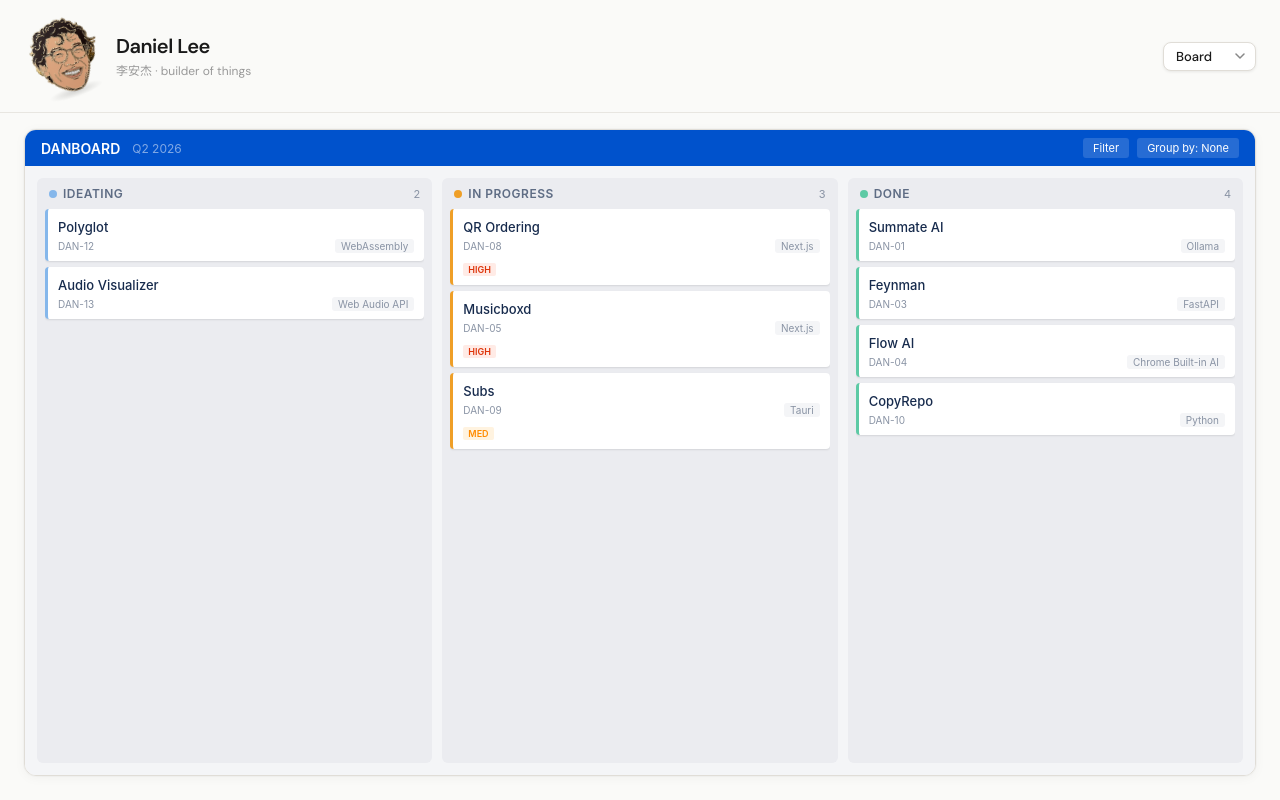
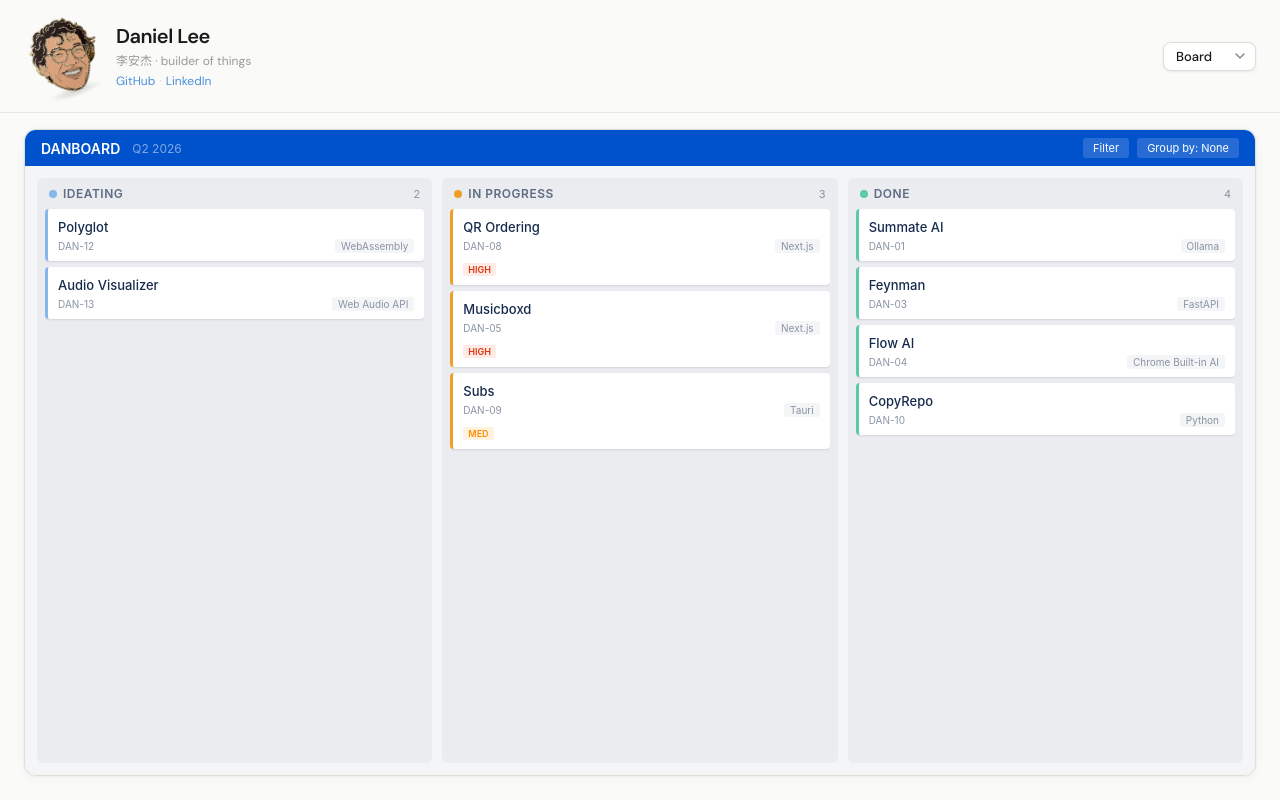
Before and after one commit to danleeaj/danleeaj.github.io, a React (Vite) app: page / in a window 1280 px wide. Built offline with nearby package versions, Linux system fonts and the light colour scheme.

Commit message:
Added social links with cute lil animation

```diff
--- a/src/pages/Portfolio.jsx
+++ b/src/pages/Portfolio.jsx
@@ -1,4 +1,40 @@
 import { useState } from "react";
+
+function SocialLink({ href, children }) {
+  const [hovered, setHovered] = useState(false);
+  return (
+    <a
+      href={href}
+      target="_blank"
+      rel="noopener noreferrer"
+      onMouseEnter={() => setHovered(true)}
+      onMouseLeave={() => setHovered(false)}
+      style={{
+        color: hovered ? "#2563eb" : "#4a90d9",
+        textDecoration: "none",
+        display: "inline-block",
+        position: "relative",
+        transition: "transform 0.3s ease, color 0.3s ease",
+        transform: hovered ? "scale(1.03)" : "translateY(0) scale(1)",
+      }}
+    >
+      {children}
+      <span
+        style={{
+          position: "absolute",
+          left: 0,
+          bottom: -1,
+          height: 1.5,
+          background: "#2563eb",
+          borderRadius: 1,
+          transition: "width 0.3s ease",
+          width: hovered ? "100%" : "0%",
+        }}
+      />
+    </a>
+  );
+}
+
 import CV from "../components/CV";
 import JiraBoard from "../components/JiraBoard";
 import Shell from "../components/Shell";
@@ -25,6 +61,11 @@ export default function Portfolio() {
           <div>
             <div style={{ fontSize: 20, fontWeight: 600, color: "#1a1a1a", letterSpacing: -0.5 }}>Daniel Lee</div>
             <div style={{ fontSize: 12, color: "#999", marginTop: 2 }}>李安杰 · builder of things</div>
+            <div style={{ fontSize: 12, marginTop: 4, display: "flex", gap: 4, alignItems: "center" }}>
+              <SocialLink href="https://github.com/danleeaj">GitHub</SocialLink>
+              <span style={{ color: "#ccc" }}>·</span>
+              <SocialLink href="https://linkedin.com/in/anjie-lee">LinkedIn</SocialLink>
+            </div>
           </div>
         </div>
         <select
```
